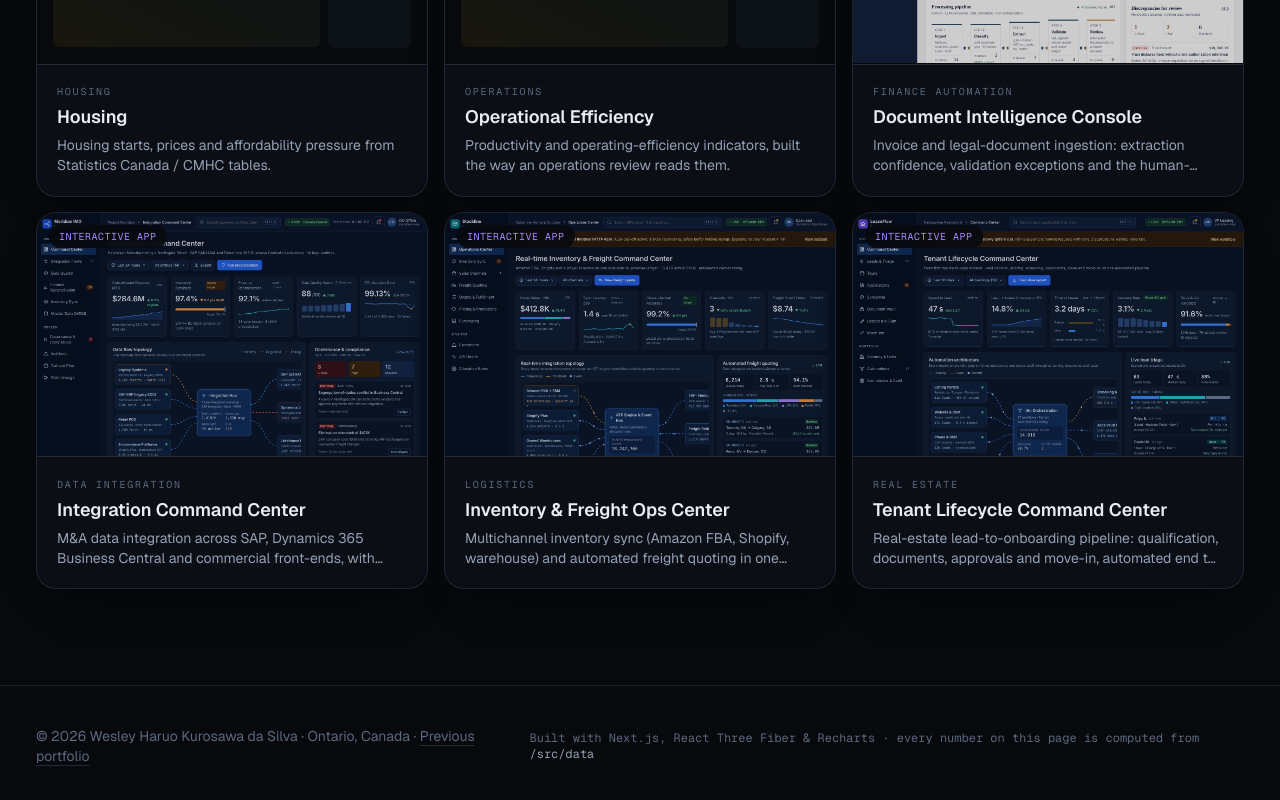
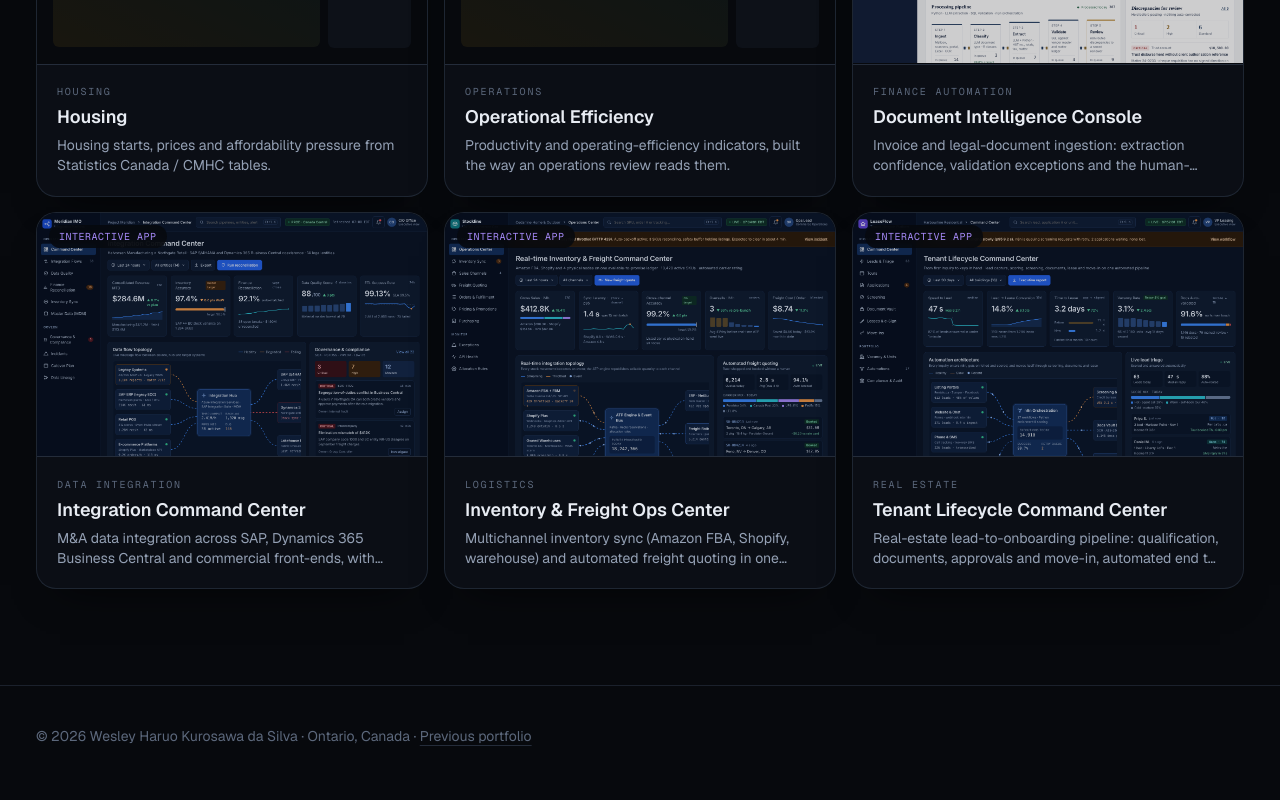
Before and after one commit to wesleyharuo/about, a Next.js app: page /dashboard in a window 1280 px wide. Shown: the part 2214-3014 px from the top of the page. Built offline with nearby package versions, Linux system fonts and the light colour scheme.

Commit message:
Remove the footer attribution line with the tech stack and data source text.

```diff
--- a/src/components/shell/Footer.tsx
+++ b/src/components/shell/Footer.tsx
@@ -9,9 +9,6 @@ export function Footer() {
           © {new Date().getFullYear()} {profile.name} · {profile.location} ·{" "}
           <a href={asset("/classic/")} className="underline decoration-line underline-offset-4 hover:text-fg">Previous portfolio</a>
         </p>
-        <p className="font-mono text-xs">
-          Built with Next.js, React Three Fiber &amp; Recharts · every number on this page is computed from <span className="text-fg-muted">/src/data</span>
-        </p>
       </div>
     </footer>
   );
```
